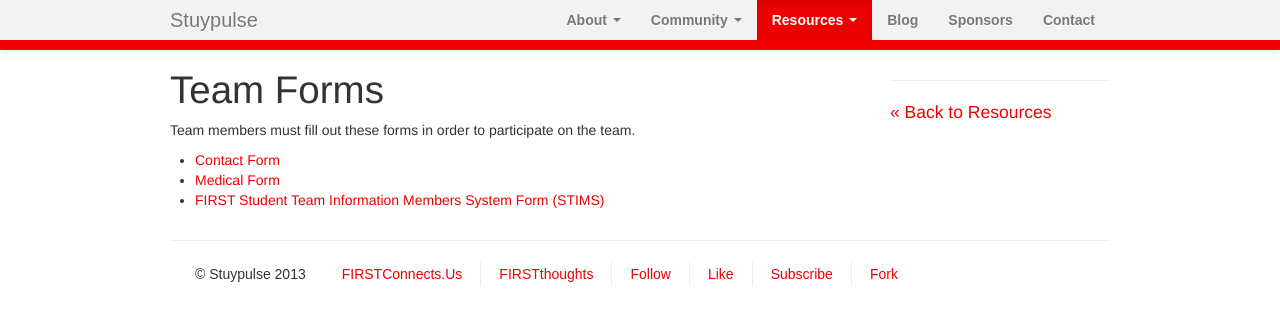
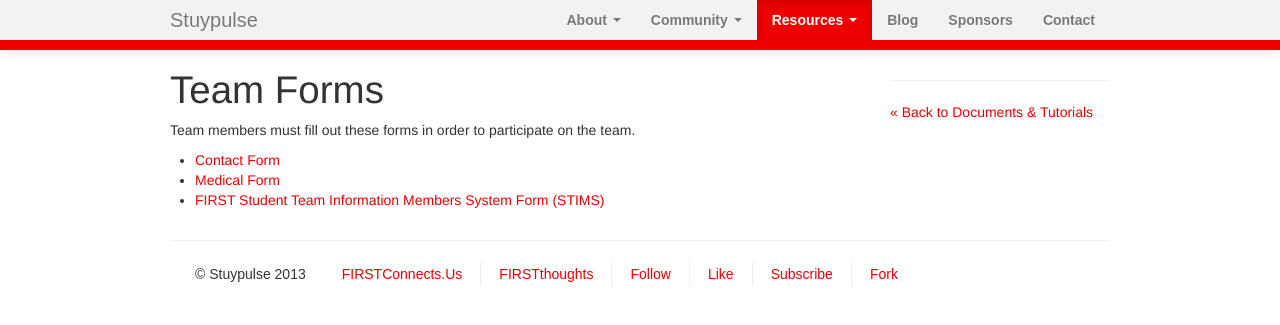
Before and after one commit to StuyPulse/team694.github.io, a Jekyll site: the page built from resources/forms/index.md, in a window 1280 px wide. Shown: the top 325 px of the page. Built offline with Jekyll 4.4.1, drawn with Linux system fonts in a browser that asks for light colours; nearby versions of some CDN libraries.

Commit message:
Update resource page sidebar.

```diff
--- a/_includes/sidebar/resource.html
+++ b/_includes/sidebar/resource.html
@@ -1 +1 @@
-<h4><a href="/resources/">&laquo; Back to Resources</a></h4>
+<h5><a href="/resources/">&laquo; Back to Documents &amp; Tutorials</a></h5>
```
